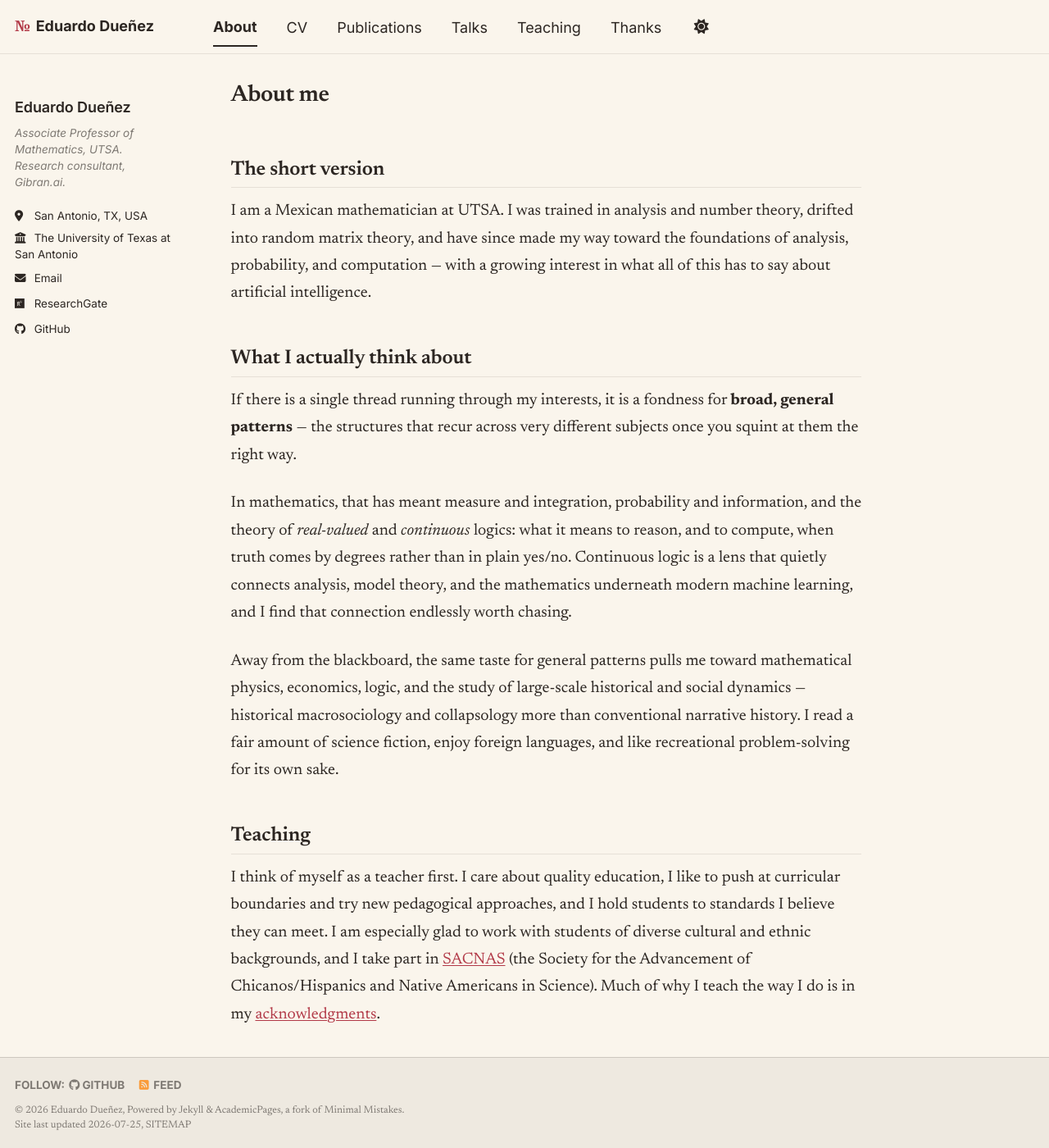
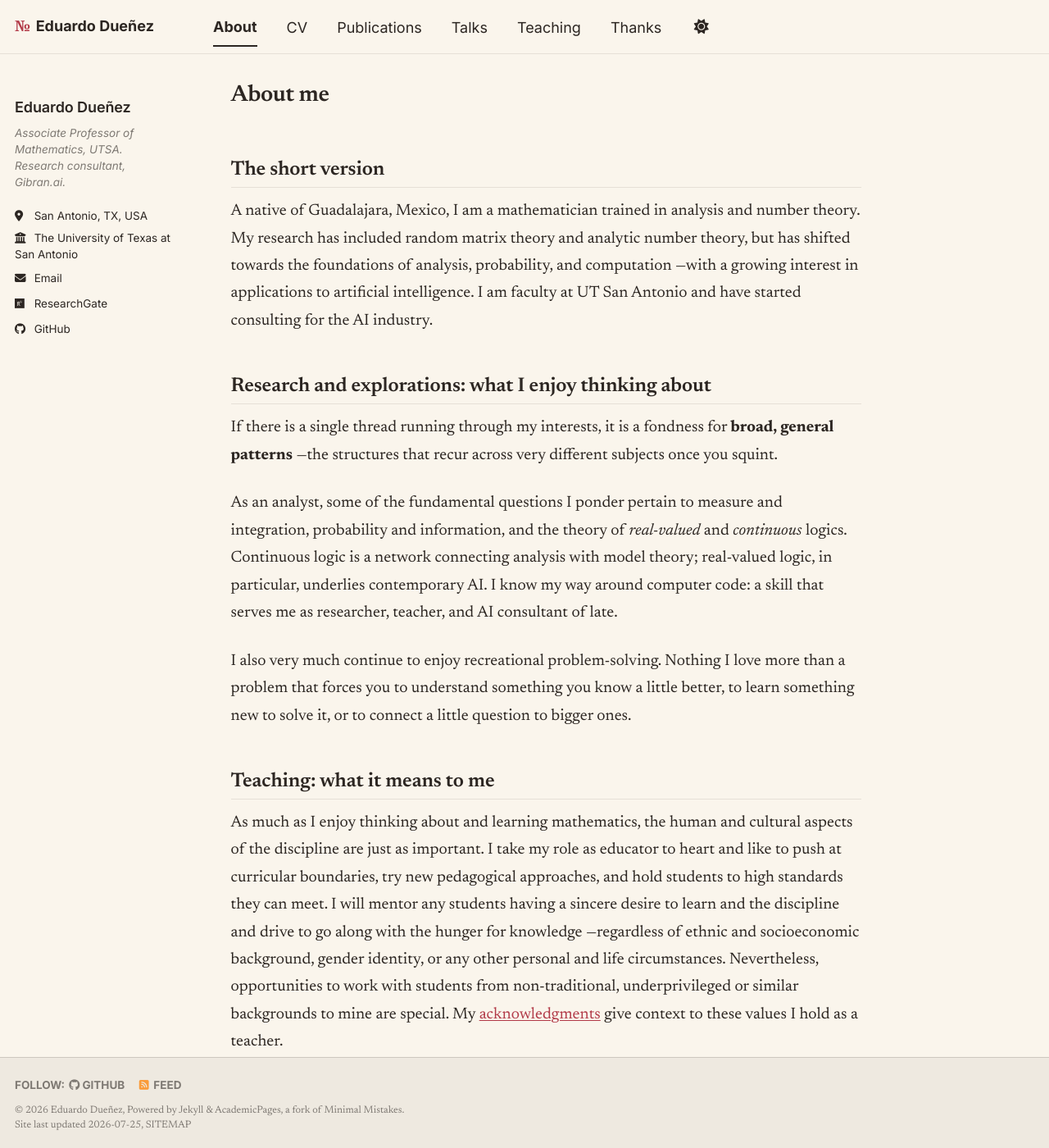
Before and after one commit to eduenez/eduenez.github.io, a Jekyll site: the page built from _pages/bio.md, in a window 1280 px wide and 1400 px high. Shown: the whole window at 82% size. Built offline with Jekyll 4.4.1, drawn with Linux system fonts in a browser that asks for light colours; a style sheet for code colours, icons or effects is not loaded.

Commit message:
Revise landing, About, and Miscellany prose
Author's own edits: rework the /, /about/, and /miscellany/ copy in
Eduardo's voice (Guadalajara origins, the Iovino collaboration and model-
theoretic turn, teaching/mentorship values; Miscellany reduced to a
placeholder for now).

Co-Authored-By: Claude Opus 4.8 (1M context) <noreply@anthropic.com>

```diff
--- a/_pages/bio.md
+++ b/_pages/bio.md
@@ -8,41 +8,49 @@ redirect_from:
 
 ## The short version
 
-I am a Mexican mathematician at UTSA. I was trained in analysis and number
-theory, drifted into random matrix theory, and have since made my way toward
-the foundations of analysis, probability, and computation — with a growing
-interest in what all of this has to say about artificial intelligence.
+A native of Guadalajara, Mexico, I am a mathematician trained in analysis and number theory.
+My research has included random matrix theory and analytic number theory,
+but has shifted towards the foundations of analysis, probability, and computation
+—with a growing interest in applications to artificial intelligence.
+I am faculty at UT San Antonio and have started consulting for the AI industry.
 
-## What I actually think about
+
+## Research and explorations: what I enjoy thinking about
 
 If there is a single thread running through my interests, it is a fondness for
-**broad, general patterns** — the structures that recur across very different
-subjects once you squint at them the right way.
+**broad, general patterns** —the structures that recur across very different
+subjects once you squint.
 
-In mathematics, that has meant measure and integration, probability and
-information, and the theory of *real-valued* and *continuous* logics: what it
-means to reason, and to compute, when truth comes by degrees rather than in
-plain yes/no. Continuous logic is a lens that quietly connects analysis,
-model theory, and the mathematics underneath modern machine learning, and I
-find that connection endlessly worth chasing.
+As an analyst, some of the fundamental questions I ponder pertain to
+measure and integration, probability and information, and the theory of
+*real-valued* and *continuous* logics.
+Continuous logic is a network connecting analysis with model theory;
+real-valued logic, in particular, underlies contemporary AI.
+I know my way around computer code: a skill that serves me
+as researcher, teacher, and AI consultant of late.
 
-Away from the blackboard, the same taste for general patterns pulls me toward
-mathematical physics, economics, logic, and the study of large-scale historical
-and social dynamics — historical macrosociology and collapsology more than
-conventional narrative history. I read a fair amount of science fiction, enjoy
-foreign languages, and like recreational problem-solving for its own sake.
+I also very much continue to enjoy recreational problem-solving.
+Nothing I love more than a problem that forces you to understand
+something you know a little better, to learn something new
+to solve it, or to connect a little question to bigger ones.
 
-## Teaching
 
-I think of myself as a teacher first. I care about quality education, I like to
-push at curricular boundaries and try new pedagogical approaches, and I hold
-students to standards I believe they can meet. I am especially glad to work with
-students of diverse cultural and ethnic backgrounds, and I take part in
-[SACNAS](https://www.sacnas.org/) (the Society for the Advancement of Chicanos/Hispanics
-and Native Americans in Science). Much of why I teach the way I do is in my
-[acknowledgments](/thanks/).
+## Teaching: what it means to me
 
-<!-- NOTE (for Eduardo): this page is a first draft written from what the old
-     site and CV already said about you. Please rewrite it in your own words —
-     especially the "what I actually think about" section, which is my
-     characterization of your interests, not yours. -->
+As much as I enjoy thinking about and learning mathematics,
+the human and cultural aspects of the discipline are just as important.
+I take my role as educator to heart and like to push at curricular boundaries,
+try new pedagogical approaches, and hold students to high standards they can meet.
+I will mentor any students having a sincere desire to learn
+and the discipline and drive to go along with the hunger for knowledge
+—regardless of ethnic and socioeconomic background,
+gender identity, or any other personal and life circumstances.
+Nevertheless, opportunities to work with students from
+non-traditional, underprivileged or similar backgrounds to mine are special.
+My [acknowledgments](/thanks/) give context to these values
+I hold as a teacher.
+
+Over the years, I have mentored hundreds of students entering math competitions
+as well as UTSA’s Putnam team for the better part of two decades.
+I do spend the occasional hour or two figuring out an interesting
+competition problem with my students —or by myself.
```
Also changed, not shown: _pages/about.md (+8 -4 lines), _pages/miscellany.md (+1 -25 lines).
